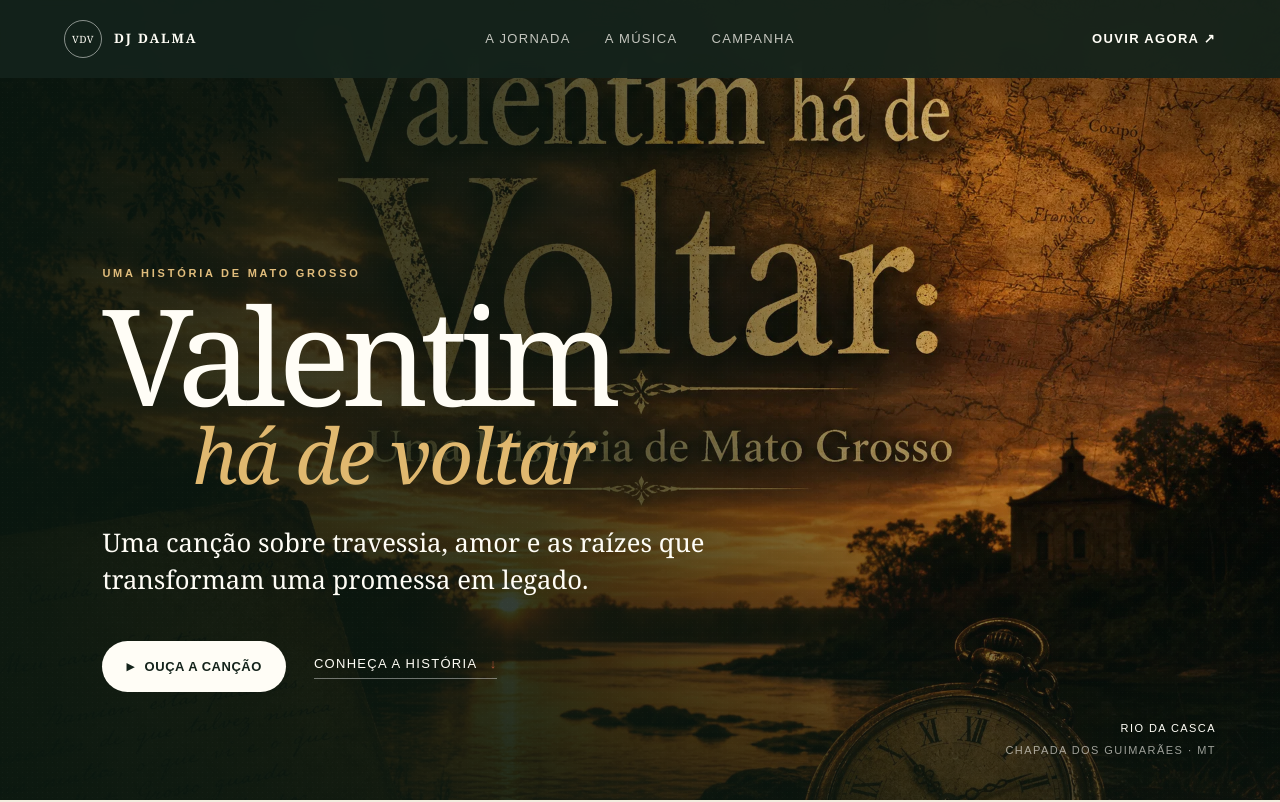
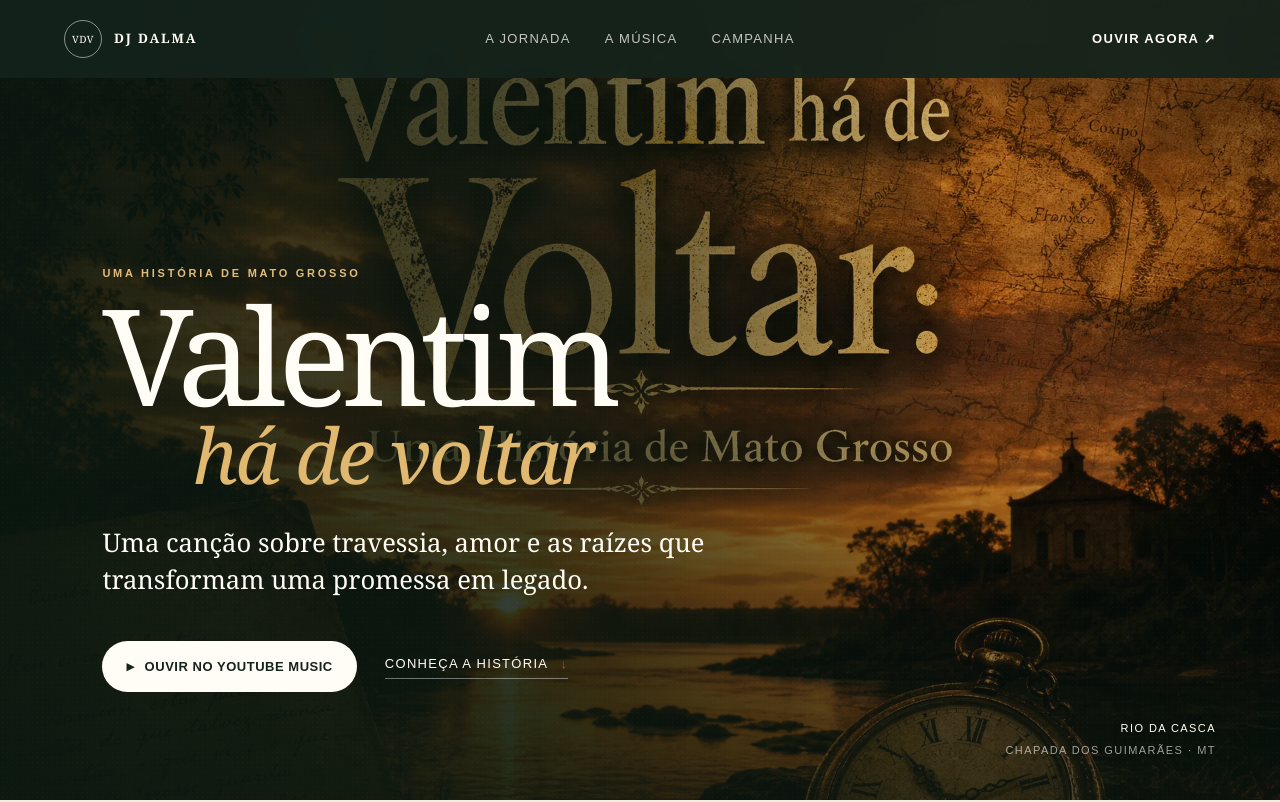
Before and after one commit to djmascarenhas/riodacasca-oficial, a Next.js app: page /musicas/valentim-ha-de-voltar in a window 1280 px wide. Shown: the top 802 px of the page. Built offline with nearby package versions, Linux system fonts and the light colour scheme.

Commit message:
Prioriza plataformas diretas de música

```diff
--- a/app/musicas/joaquina-de-mina/page.tsx
+++ b/app/musicas/joaquina-de-mina/page.tsx
@@ -27,9 +27,9 @@ const release: Release = {
     { label: "Continuidade", title: "Uma canção que abre conversa", text: "O lançamento é também um convite para reunir lembranças, fontes e interpretações sobre Joaquina e o Rio da Casca." },
   ],
   themes: ["Joaquina", "Memória", "Resistência", "Rio da Casca"],
-  listenHref: "https://somvibe.lnk.to/60OkDeVy",
-  listenLabel: "Ouvir no Smartlink Somvibe",
-  listenLinks: [{ label: "Smartlink Somvibe", href: "https://somvibe.lnk.to/60OkDeVy" }, { label: "Spotify", href: "https://open.spotify.com/intl-pt/track/4334raXNzJesn8WDJT2rYD" }],
+  listenHref: "https://open.spotify.com/intl-pt/track/4334raXNzJesn8WDJT2rYD",
+  listenLabel: "Ouvir no Spotify",
+  listenLinks: [{ label: "Spotify", href: "https://open.spotify.com/intl-pt/track/4334raXNzJesn8WDJT2rYD" }, { label: "YouTube Music", href: "https://music.youtube.com/playlist?list=OLAK5uy_ly1N51LojiuOWZVGsyNV0j41mWcxczsPg" }, { label: "Deezer", href: "https://www.deezer.com/album/1040923262" }, { label: "Apple Music", href: "https://music.apple.com/br/album/6796288331" }],
   related: [{ title: "Valentim há de Voltar", href: "valentim-ha-de-voltar" }, { title: "Rio da Casca, Meu Chão", href: "rio-da-casca-meu-chao" }],
 };
 
--- a/app/musicas/pedra-rara/page.tsx
+++ b/app/musicas/pedra-rara/page.tsx
@@ -14,9 +14,9 @@ const release: Release = {
   story: ["“Pedra Rara” aproxima busca e descoberta. A imagem do garimpo funciona como uma linguagem visual para o trabalho paciente de reconhecer o que tem valor em meio ao tempo e à matéria.", "Na capa, o rio, a peneira e a luz concentrada na pedra constroem uma atmosfera de persistência. A página preserva essa identidade sem substituir pela ficção o contexto que ainda será ampliado pelo autor."],
   details: [{ label: "Busca", title: "Olhar com atenção", text: "O que é raro nem sempre aparece de imediato; é preciso tempo para distinguir e reconhecer." }, { label: "Trabalho", title: "Persistência e ofício", text: "A imagem do garimpeiro destaca o gesto repetido, a experiência e a relação direta com o rio." }, { label: "Descoberta", title: "O brilho encontrado", text: "A pedra iluminada concentra o instante em que esforço, memória e valor finalmente se encontram." }],
   themes: ["Garimpo", "Persistência", "Descoberta", "Memória"],
-  listenHref: "https://somvibe.lnk.to/sg545264",
-  listenLabel: "Ouvir no Smartlink Somvibe",
-  listenLinks: [{ label: "Smartlink Somvibe", href: "https://somvibe.lnk.to/sg545264" }, { label: "Spotify", href: "https://open.spotify.com/track/4Tes1U92U6cQ0oiowHkw64" }],
+  listenHref: "https://open.spotify.com/track/4Tes1U92U6cQ0oiowHkw64",
+  listenLabel: "Ouvir no Spotify",
+  listenLinks: [{ label: "Spotify", href: "https://open.spotify.com/track/4Tes1U92U6cQ0oiowHkw64" }, { label: "YouTube Music", href: "https://music.youtube.com/playlist?list=OLAK5uy_mWPTDMsFjjKUU9UHVSBgx1hmdwt9QTukI" }, { label: "Deezer", href: "https://www.deezer.com/album/1042360012" }],
   related: [{ title: "Valentim há de Voltar", href: "valentim-ha-de-voltar" }, { title: "Rio da Casca, Meu Chão", href: "rio-da-casca-meu-chao" }],
 };
 
--- a/app/musicas/rio-da-casca-meu-chao/page.tsx
+++ b/app/musicas/rio-da-casca-meu-chao/page.tsx
@@ -14,9 +14,9 @@ const release: Release = {
   story: ["“Rio da Casca, Meu Chão” nasce da relação entre paisagem e pertencimento. A composição apresenta o território não apenas como cenário, mas como parte da identidade de quem guarda suas histórias.", "A arte do lançamento reúne a força da cachoeira, referências ao patrimônio construído e instrumentos ligados à canção brasileira. É um encontro entre água, trabalho, lembrança e continuidade."],
   details: [{ label: "Paisagem", title: "A água como memória", text: "O curso do rio conecta lugares, acontecimentos e gerações em uma mesma narrativa territorial." }, { label: "Patrimônio", title: "Marcas do tempo", text: "Construções e caminhos históricos aparecem como sinais de uma paisagem transformada pelo trabalho humano." }, { label: "Pertencimento", title: "Um chão para chamar de seu", text: "A canção celebra a ligação afetiva com o lugar e a responsabilidade de preservar sua memória." }],
   themes: ["Rio da Casca", "Pertencimento", "Paisagem", "Memória"],
-  listenHref: "https://somvibe.lnk.to/ab43529",
-  listenLabel: "Ouvir no Smartlink Somvibe",
-  listenLinks: [{ label: "Smartlink Somvibe", href: "https://somvibe.lnk.to/ab43529" }, { label: "Apple Music", href: "https://music.apple.com/br/album/rio-da-casca-meu-ch%C3%A3o/6789545608?i=6789545740" }],
+  listenHref: "https://open.spotify.com/album/1SXIq3jGpkt8WXoFJmVG5A",
+  listenLabel: "Ouvir no Spotify",
+  listenLinks: [{ label: "Spotify", href: "https://open.spotify.com/album/1SXIq3jGpkt8WXoFJmVG5A" }, { label: "YouTube Music", href: "https://music.youtube.com/playlist?list=OLAK5uy_n2hoeoqo-XhxgKs4jSQYuoMZ-txfQyh_0" }, { label: "Deezer", href: "https://www.deezer.com/album/1025226962" }, { label: "Apple Music", href: "https://music.apple.com/br/album/rio-da-casca-meu-ch%C3%A3o/6789545608?i=6789545740" }],
   related: [{ title: "Valentim há de Voltar", href: "valentim-ha-de-voltar" }, { title: "Pedra Rara", href: "pedra-rara" }],
 };
 
--- a/app/musicas/valentim-ha-de-voltar/page.tsx
+++ b/app/musicas/valentim-ha-de-voltar/page.tsx
@@ -38,7 +38,8 @@ const themes = [
   "Desenvolvimento regional",
 ];
 
-const listeningOptions = [{ label: "Smartlink Somvibe", href: "https://somvibe.lnk.to/lEA8g18c" }, { label: "YouTube Music", href: "https://music.youtube.com/watch?v=Vs4xX8BRgN4" }];
+const youtubeMusicHref = "https://music.youtube.com/watch?v=Vs4xX8BRgN4";
+const listeningOptions = [{ label: "YouTube Music", href: youtubeMusicHref }, { label: "Deezer", href: "https://www.deezer.com/album/1039511092" }, { label: "Apple Music", href: "https://music.apple.com/br/album/6795535625" }];
 
 const materials = [
   {
@@ -86,7 +87,7 @@ export default async function ValentimPage() {
           <a href="#musica">A música</a>
           <a href="#campanha">Campanha</a>
         </div>
-        <a className="nav-cta" href="https://somvibe.lnk.to/lEA8g18c" target="_blank" rel="noreferrer">
+        <a className="nav-cta" href={youtubeMusicHref} target="_blank" rel="noreferrer">
           Ouvir agora <span aria-hidden="true">↗</span>
         </a>
       </nav>
@@ -103,8 +104,8 @@ export default async function ValentimPage() {
             Uma canção sobre travessia, amor e as raízes que transformam uma promessa em legado.
           </p>
           <div className="hero-actions">
-            <a className="button button-light" href="https://somvibe.lnk.to/lEA8g18c" target="_blank" rel="noreferrer">
-              <span className="play" aria-hidden="true">▶</span> Ouça a canção
+            <a className="button button-light" href={youtubeMusicHref} target="_blank" rel="noreferrer">
+              <span className="play" aria-hidden="true">▶</span> Ouvir no YouTube Music
             </a>
             <a className="text-link" href="#historia">Conheça a história <span aria-hidden="true">↓</span></a>
           </div>
@@ -181,8 +182,8 @@ export default async function ValentimPage() {
           <p>
             Mais que uma melodia, um documento sonoro sobre a força dos laços humanos e a capacidade de criar raízes, mesmo diante da saudade e das adversidades.
           </p>
-          <a className="button button-dark" href="https://somvibe.lnk.to/lEA8g18c" target="_blank" rel="noreferrer">
-            <span className="play" aria-hidden="true">▶</span> Abrir no Smartlink Somvibe
+          <a className="button button-dark" href={youtubeMusicHref} target="_blank" rel="noreferrer">
+            <span className="play" aria-hidden="true">▶</span> Ouvir no YouTube Music
           </a>
           <div className="release-platforms" aria-label="Escolha onde ouvir"><span>Escolha onde ouvir</span>{listeningOptions.map((platform) => <a key={platform.href} href={platform.href} target="_blank" rel="noreferrer">{platform.label} <span aria-hidden="true">↗</span></a>)}</div>
           <div className="themes" aria-label="Temas da música">
@@ -235,8 +236,8 @@ export default async function ValentimPage() {
       <section className="final-cta">
         <p className="eyebrow">Uma história para ouvir e guardar</p>
         <h2>Algumas promessas<br />nos trazem de volta.</h2>
-        <a className="button button-light" href="https://somvibe.lnk.to/lEA8g18c" target="_blank" rel="noreferrer">
-          Ouça “Valentim há de Voltar” <span aria-hidden="true">↗</span>
+        <a className="button button-light" href={youtubeMusicHref} target="_blank" rel="noreferrer">
+          Ouvir no YouTube Music <span aria-hidden="true">↗</span>
         </a>
       </section>
 
```
